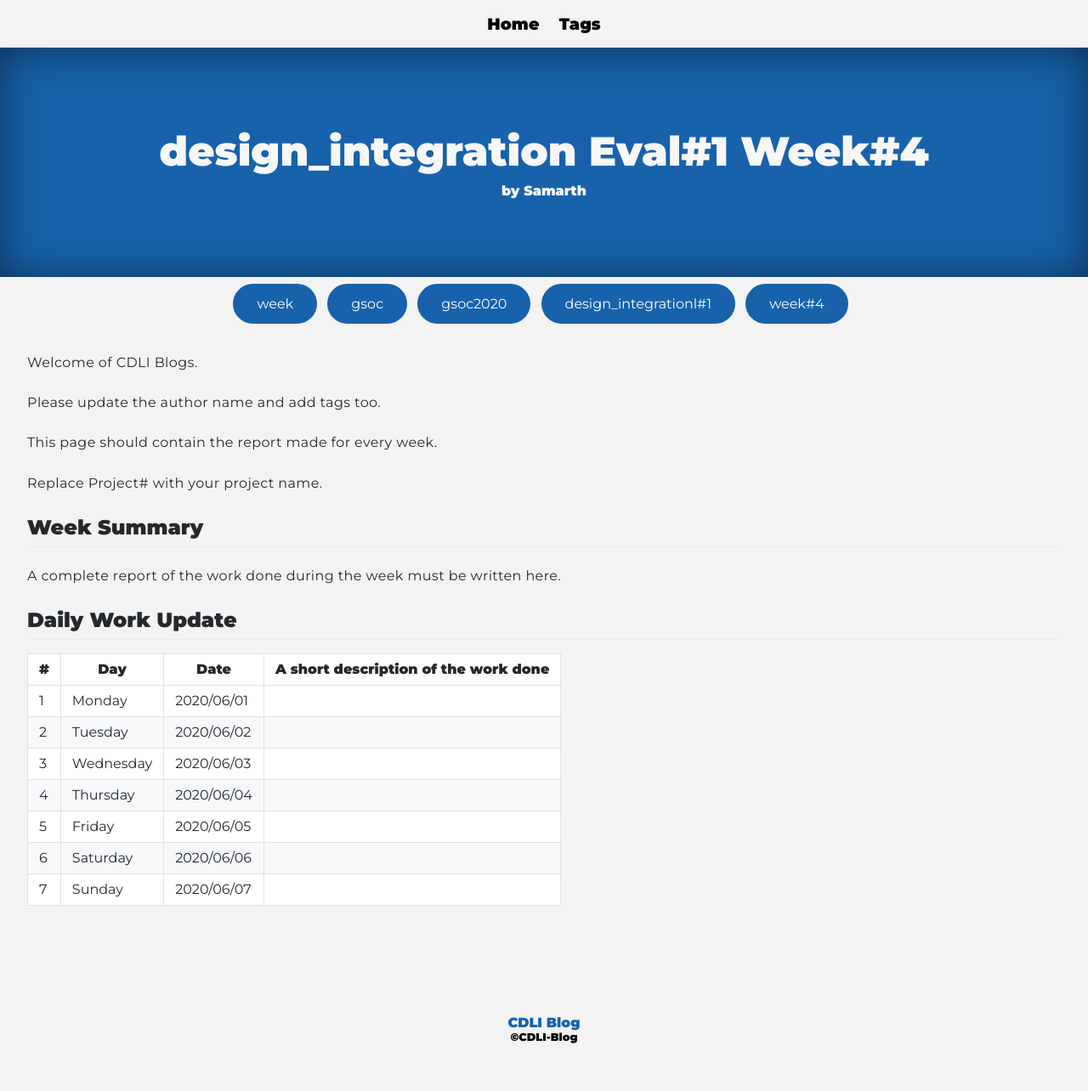
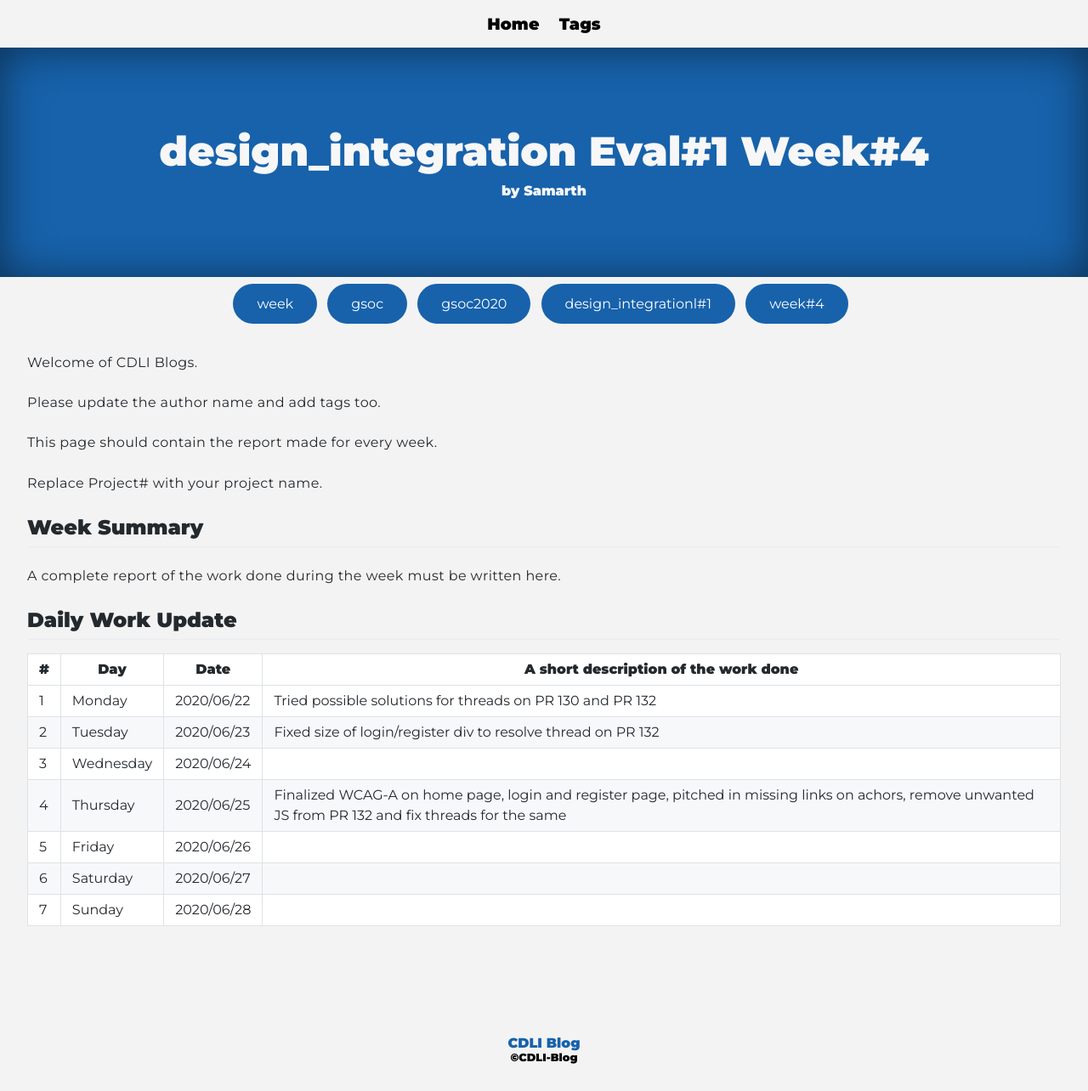
Before and after one commit to cdli-gh/blog, a Jekyll site: the page built from _blog/gsoc20/design_integration/posts/04_week4.md, in a window 1280 px wide. Shown: the whole page at 85% size. Built offline with Jekyll 4.4.1, drawn with Linux system fonts in a browser that asks for light colours; Markdown is read by kramdown in place of the engine named in the settings; before the commit the page ends 1260 px from its top, so only the background shows below that.

Commit message:
Update 04_week4.md

```diff
--- a/_blog/gsoc20/design_integration/posts/04_week4.md
+++ b/_blog/gsoc20/design_integration/posts/04_week4.md
@@ -21,10 +21,10 @@ A complete report of the work done during the week must be written here.
 
 |\#|Day|Date|A short description of the work done|
 |---	|---	|---	|---	|
-|1   	| Monday 	|   2020/06/01	|   	|
-|2   	| Tuesday  	|   2020/06/02	|   	|
-|3   	| Wednesday  	|  2020/06/03 	|   	|
-|4   	| Thursday  	|   2020/06/04	|   	|
-|5   	| Friday  	|   2020/06/05	|   	|
-|6   	| Saturday  	|   2020/06/06	|   	|
-|7   	| Sunday  	|   2020/06/07	|   	|
+|1   	| Monday 	|   2020/06/22	| Tried possible solutions for threads on PR 130 and PR 132 	|
+|2   	| Tuesday  	|   2020/06/23	| Fixed size of login/register div to resolve thread on PR 132  	|
+|3   	| Wednesday  	|  2020/06/24 	|   	|
+|4   	| Thursday  	|   2020/06/25	| Finalized WCAG-A on home page, login and register page, pitched in missing links on achors, remove unwanted JS from PR 132 and fix threads for the same  	|
+|5   	| Friday  	|   2020/06/26	|   	|
+|6   	| Saturday  	|   2020/06/27	|   	|
+|7   	| Sunday  	|   2020/06/28	|   	|
```
